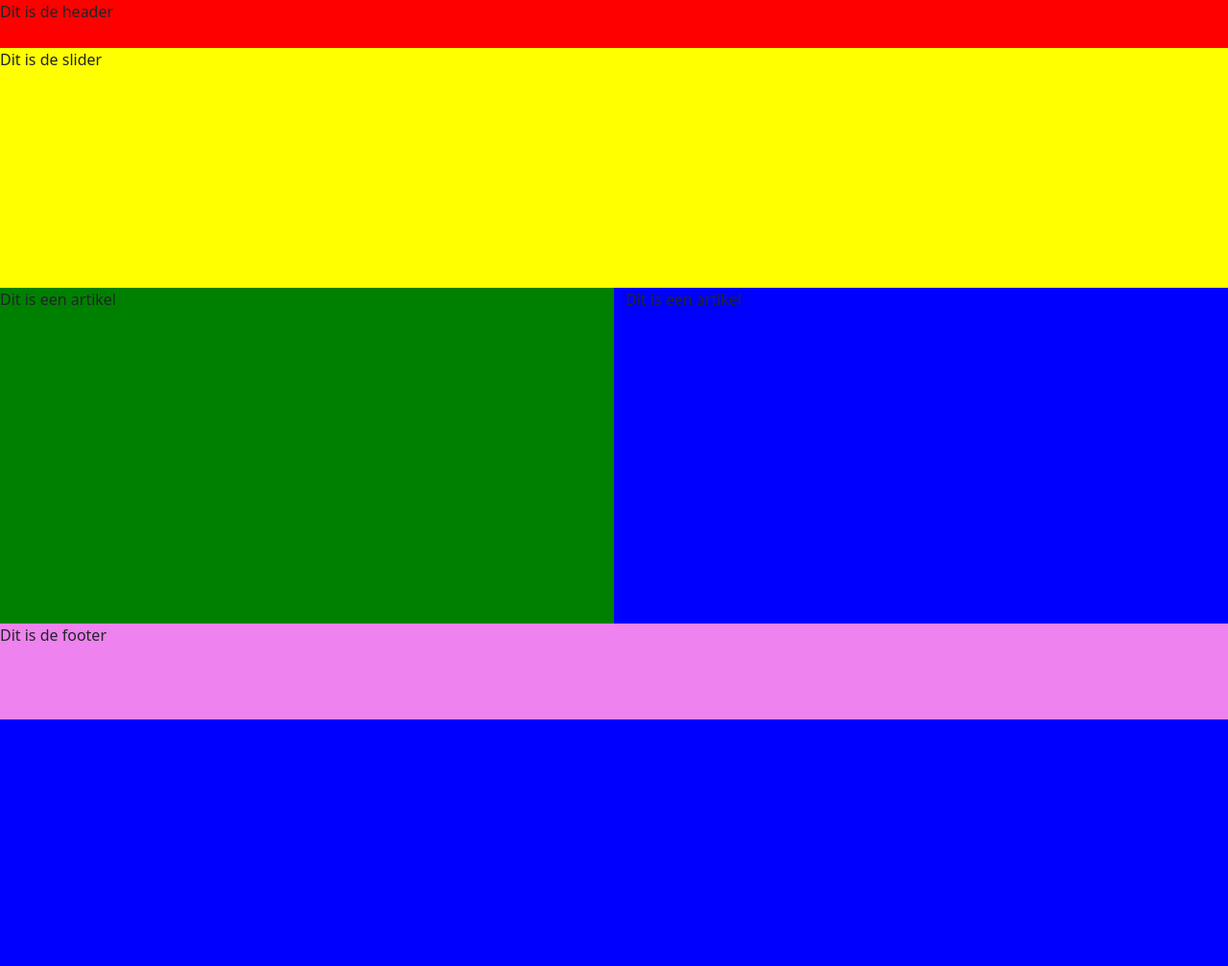
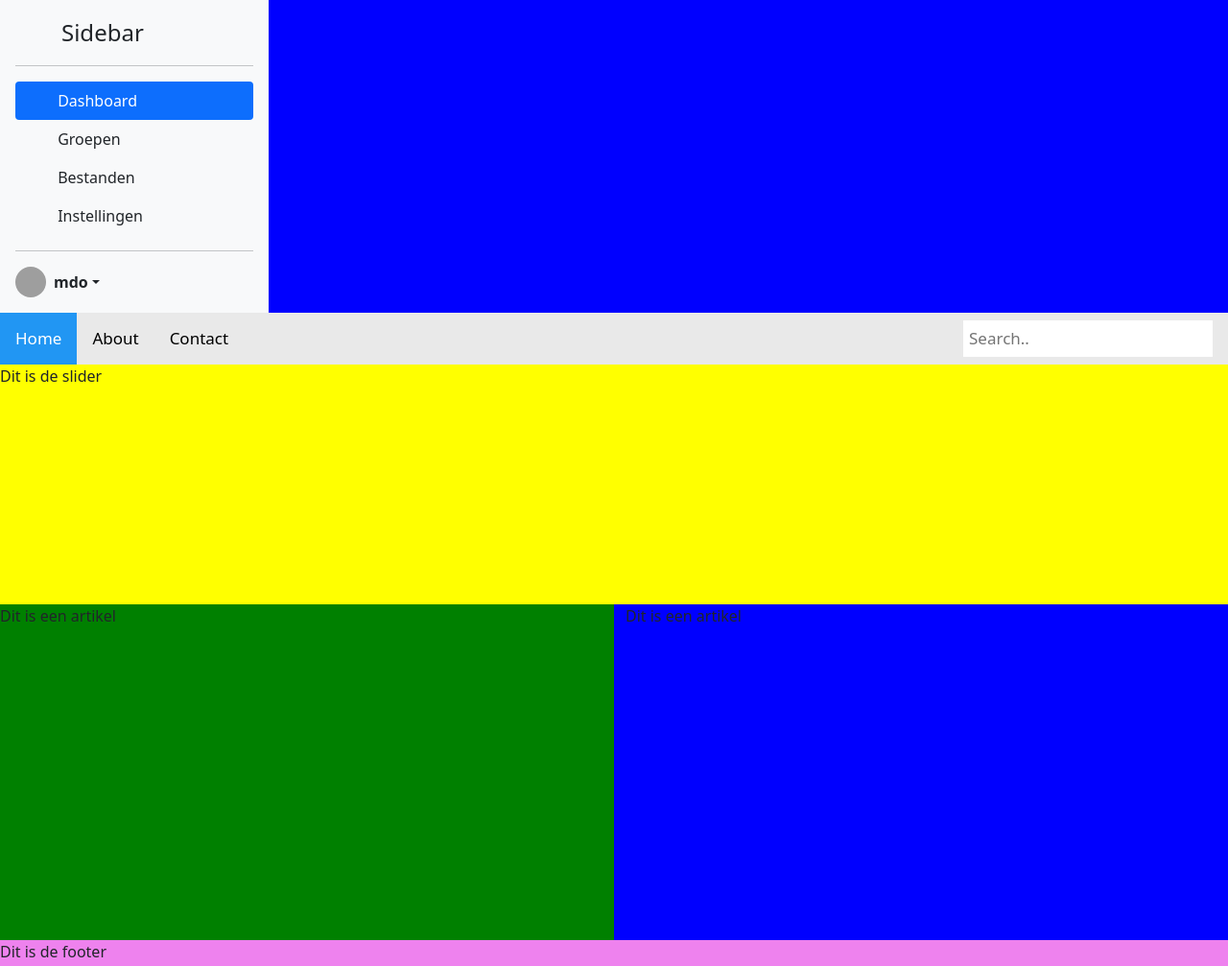
Before and after one commit to DaanHerrie/ctbootstrap, a plain HTML site: page index.html in a window 1280 px wide. Shown: the whole page at 96% size. Before the commit the page ends 800 px from the top, so only its background shows below. Drawn offline with nearby package versions, Linux system fonts and the light colour scheme; grey boxes are pictures that could not be loaded.

Commit message:
Update v2

```diff
--- a/index.html
+++ b/index.html
@@ -15,11 +15,64 @@
   </head>
   <body>
 
-    <div class="row">
-        <div id="header" class="col-12">
-            <p>Dit is de header</p>
+    <div class="d-flex flex-column flex-shrink-0 p-3 bg-light" style="width: 280px;">
+        <a href="/" class="d-flex align-items-center mb-3 mb-md-0 me-md-auto link-dark text-decoration-none">
+          <svg class="bi me-2" width="40" height="32"><use xlink:href="#bootstrap"></use></svg>
+          <span class="fs-4">Sidebar</span>
+        </a>
+        <hr>
+        <ul class="nav nav-pills flex-column mb-auto">
+          <li class="nav-item">
+            <a href="#" class="nav-link active" aria-current="page">
+              <svg class="bi me-2" width="16" height="16"><use xlink:href="#home"></use></svg>
+              Dashboard
+            </a>
+          </li>
+          <li>
+            <a href="#" class="nav-link link-dark">
+              <svg class="bi me-2" width="16" height="16"><use xlink:href="#speedometer2"></use></svg>
+              Groepen
+            </a>
+          </li>
+          <li>
+            <a href="#" class="nav-link link-dark">
+              <svg class="bi me-2" width="16" height="16"><use xlink:href="#table"></use></svg>
+              Bestanden
+            </a>
+          </li>
+          <li>
+            <a href="#" class="nav-link link-dark">
+              <svg class="bi me-2" width="16" height="16"><use xlink:href="#grid"></use></svg>
+              Instellingen
+            </a>
+          </li>
+        </ul>
+        <hr>
+        <div class="dropdown">
+          <a href="#" class="d-flex align-items-center link-dark text-decoration-none dropdown-toggle" id="dropdownUser2" data-bs-toggle="dropdown" aria-expanded="false">
+            <img src="https://github.com/mdo.png" alt="" width="32" height="32" class="rounded-circle me-2">
+            <strong>mdo</strong>
+          </a>
+          <ul class="dropdown-menu text-small shadow" aria-labelledby="dropdownUser2">
+            <li><a class="dropdown-item" href="#">New project...</a></li>
+            <li><a class="dropdown-item" href="#">Settings</a></li>
+            <li><a class="dropdown-item" href="#">Profile</a></li>
+            <li><hr class="dropdown-divider"></li>
+            <li><a class="dropdown-item" href="#">Sign out</a></li>
+          </ul>
         </div>
-    </div>
+      </div>
+
+    <div class="container-fluid"></div>
+    <div class="topnav">
+        <a class="active" href="#home">Home</a>
+        <a href="#about">About</a>
+        <a href="#contact">Contact</a>
+        <input type="text" placeholder="Search..">
+      </div>
+
+
+
 <div class="row">
     <div id="slider" class="col-12">
         <p>Dit is de slider</p>
@@ -27,10 +80,10 @@
 </div>
 
     <div class="row">
-        <div class="artikel col-6">
+        <div class="artikel col-sm-6">
             <p>Dit is een artikel</p>
         </div>
-        <div class="artikel_left col-6">
+        <div class="artikel_left col-sm-6">
             <p>Dit is een artikel</p>
         </div>
     </div>
@@ -40,7 +93,7 @@
             <p>Dit is de footer</p>
         </div>
     </div>
-
+</div>
     <!-- Optional JavaScript; choose one of the two! -->
 
     <!-- Option 1: Bootstrap Bundle with Popper -->
--- a/style.css
+++ b/style.css
@@ -22,6 +22,60 @@ body {background-color: blue;}
 
 #footer {
     width: 1550px;
-    height: 100px;
+    height: 110px;
     background-color: violet;
 }
+
+/* Add a black background color to the top navigation bar */
+.topnav {
+    overflow: hidden;
+    background-color: #e9e9e9;
+  }
+
+  /* Style the links inside the navigation bar */
+  .topnav a {
+    float: left;
+    display: block;
+    color: black;
+    text-align: center;
+    padding: 14px 16px;
+    text-decoration: none;
+    font-size: 17px;
+  }
+
+  /* Change the color of links on hover */
+  .topnav a:hover {
+    background-color: #ddd;
+    color: black;
+  }
+
+  /* Style the "active" element to highlight the current page */
+  .topnav a.active {
+    background-color: #2196F3;
+    color: white;
+  }
+
+  /* Style the search box inside the navigation bar */
+  .topnav input[type=text] {
+    float: right;
+    padding: 6px;
+    border: none;
+    margin-top: 8px;
+    margin-right: 16px;
+    font-size: 17px;
+  }
+
+  /* When the screen is less than 600px wide, stack the links and the search field vertically instead of horizontally */
+  @media screen and (max-width: 600px) {
+    .topnav a, .topnav input[type=text] {
+      float: none;
+      display: block;
+      text-align: left;
+      width: 100%;
+      margin: 0;
+      padding: 14px;
+    }
+    .topnav input[type=text] {
+      border: 1px solid #ccc;
+    }
+  }
```
